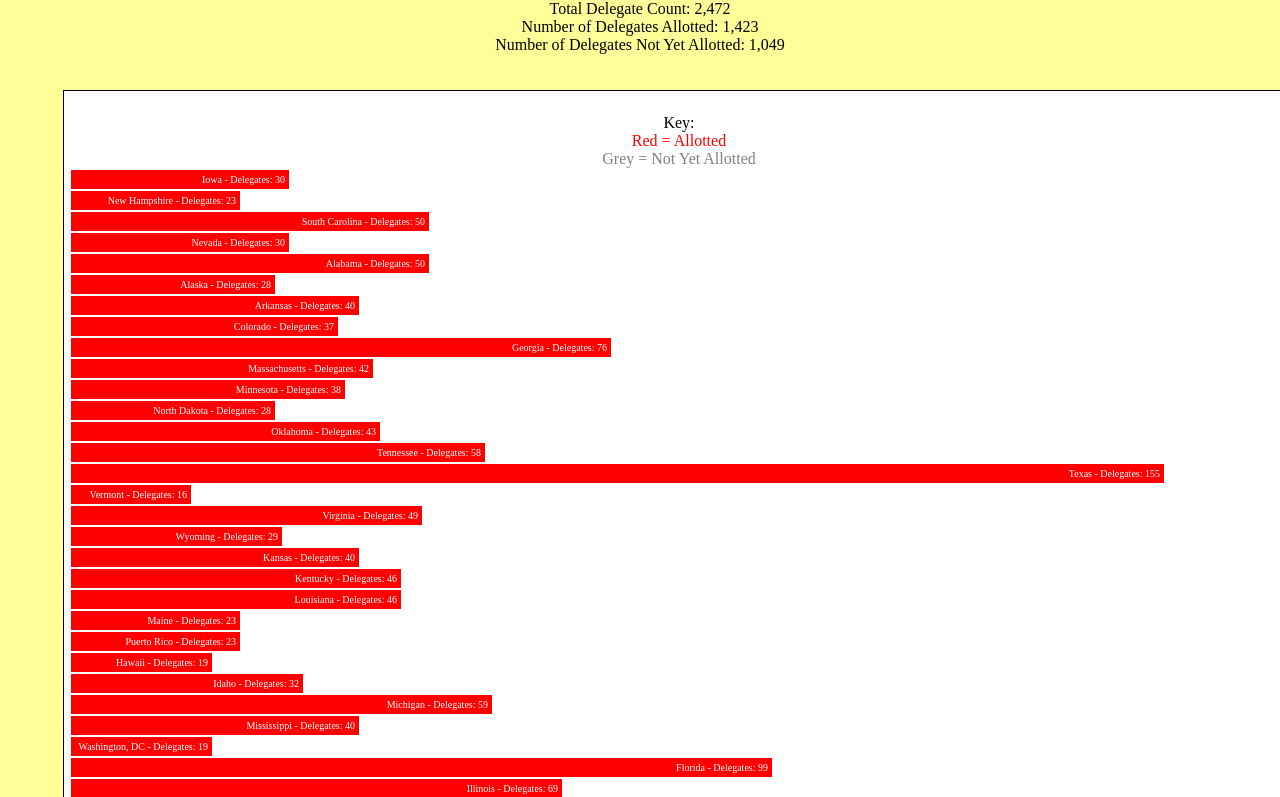
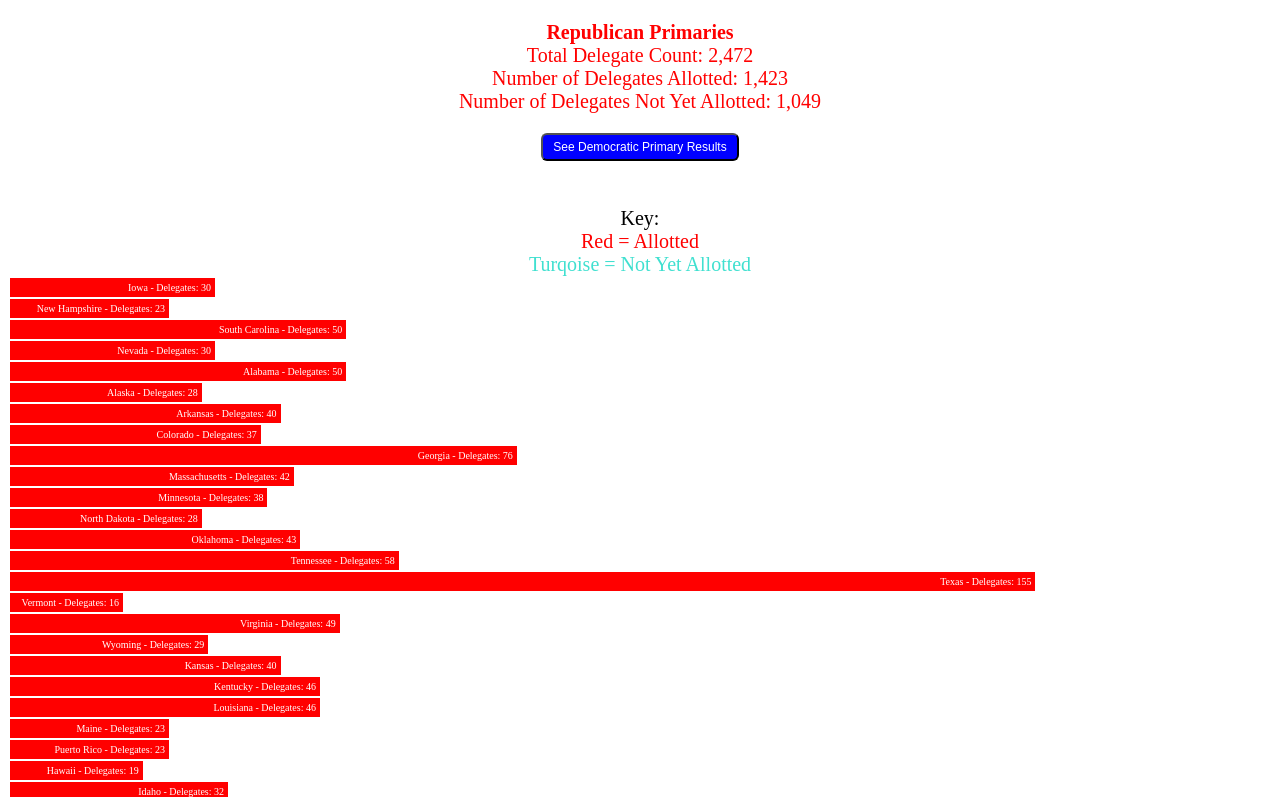
Before and after one commit to darwinchiu/SoftDevHW, a plain HTML site: page hw05/index.html in a window 1280 px wide. Shown: the part 80-877 px from the top of the page. Drawn offline with nearby package versions, Linux system fonts and the light colour scheme.

Commit message:
updated:

```diff
--- a/hw05/css/style.css
+++ b/hw05/css/style.css
@@ -1,14 +1,7 @@
 body{
-     background-color:#FFFF99;
+     font-size: 20px;
 }
 
-.container{
-    width: 1220px;
-    margin-left: 55px;
-    padding: 5px;
-    border: 1px solid black;
-    background: white;
-}
 
 .barChart div{
   font-size: 10px;
@@ -17,3 +10,12 @@ body{
   margin: 2px;
   color: white;
 }
+
+.button {
+    background-color: blue;
+    border-radius: 6px;
+    color: white;
+    padding: 5px 10px;
+    text-align: center;
+    font-size: 12px;
+}
--- a/hw05/index.html
+++ b/hw05/index.html
@@ -2,23 +2,27 @@
 <html>
   <head>
     <link rel="stylesheet" type="text/css" href="css/style.css">
-    <title>Republican Primaries</title>
+    <title>Primaries!</title>
   </head>
 
   <body>
     <center>
-      <h1><u>Republican Primaries</u></h1>
-      Total Delegate Count: 2,472<br>
-      Number of Delegates Allotted: 1,423<br>
-      Number of Delegates Not Yet Allotted: 1,049<br>
+      <u><h1>Primaries!</h1></u>
+      <p>
+	Republican Primaries <br>
+	Total Delegate Count: 2,472<br>
+	Number of Delegates Allotted: 1,423<br>
+	Number of Delegates Not Yet Allotted: 1,049<br>
+      </p>
+      <button id = "switchParty" class = "button">Switch Party</button>
       <br><br>
     </center>
 
     <div class = "container">
       <center>
 	<br>Key: <br>
-	<font color="red">Red = Allotted</font><br>
-	<font color="grey">Grey = Not Yet Allotted</font>
+	<key><font color="red">Red = Allotted</font></key><br>
+	<font color="#40E0D0">Turqoise = Not Yet Allotted</font>
       </center>
       <div class="barChart">
       </div>
--- a/hw05/index.js
+++ b/hw05/index.js
@@ -1,16 +1,75 @@
-var states = [['Iowa',30,true],['New Hampshire',23,true],['South Carolina',50,true],['Nevada',30,true],['Alabama',50,true],['Alaska',28,true],['Arkansas',40,true],['Colorado',37,true],['Georgia',76,true],['Massachusetts',42,true],['Minnesota',38,true],['North Dakota',28,true],['Oklahoma',43,true],['Tennessee',58,true],['Texas',155,true],['Vermont',16,true],['Virginia',49,true],['Wyoming',29,true],['Kansas',40,true],['Kentucky',46,true],['Louisiana',46,true],['Maine',23,true],['Puerto Rico',23,true],['Hawaii',19,true],['Idaho',32,true],['Michigan',59,true],['Mississippi',40,true],['Washington, DC',19,true],['Florida',99,true],['Illinois',69,true],['Missouri',52,true],['North Carolina',72,true],['Ohio',66,true],['Arizona',58,false],['Utah',40,false],['Wisconsin',42,false],['New York',95,false],['Connecticut',28,false],['Delaware',16,false],['Maryland',38,false],['Pennsylvania',71,false],['Rhode Island',19,false],['Indiana',57,false],['Nebraska',36,false],['West Virginia',34,false],['Oregon',28,false],['Washington',44,false],['California',172,false],['Montana',27,false],['New Jersey',51,false],['New Mexico',24,false],['South Dakota',29,false]];
+var republicans = [['Iowa',30,true],['New Hampshire',23,true],['South Carolina',50,true],['Nevada',30,true],['Alabama',50,true],['Alaska',28,true],['Arkansas',40,true],['Colorado',37,true],['Georgia',76,true],['Massachusetts',42,true],['Minnesota',38,true],['North Dakota',28,true],['Oklahoma',43,true],['Tennessee',58,true],['Texas',155,true],['Vermont',16,true],['Virginia',49,true],['Wyoming',29,true],['Kansas',40,true],['Kentucky',46,true],['Louisiana',46,true],['Maine',23,true],['Puerto Rico',23,true],['Hawaii',19,true],['Idaho',32,true],['Michigan',59,true],['Mississippi',40,true],['Washington, DC',19,true],['Florida',99,true],['Illinois',69,true],['Missouri',52,true],['North Carolina',72,true],['Ohio',66,true],['Arizona',58,false],['Utah',40,false],['Wisconsin',42,false],['New York',95,false],['Connecticut',28,false],['Delaware',16,false],['Maryland',38,false],['Pennsylvania',71,false],['Rhode Island',19,false],['Indiana',57,false],['Nebraska',36,false],['West Virginia',34,false],['Oregon',28,false],['Washington',44,false],['California',172,false],['Montana',27,false],['New Jersey',51,false],['New Mexico',24,false],['South Dakota',29,false]];
+
+var democrats = [['Iowa',52,true],['New Hampshire',32,true],['South Carolina',59,true],['Nevada',43,true],['Alabama',60,true],['Alaska',20,false],['Arkansas',37,true],['Colorado',78,true],['Georgia',117,true],['Massachusetts',116,true],['Minnesota',93,true],['North Dakota',23,false],['Oklahoma',42,true],['Tennessee',75,true],['Texas',251,true],['Vermont',26,true],['Virginia',109,true],['Wyoming',18,false],['Kansas',37,true],['Kentucky',60,false],['Louisiana',59,true],['Maine',30,true],['Puerto Rico',67,false],['Hawaii',35,false],['Idaho',32,true],['Michigan',147,true],['Mississippi',41,true],['Washington, DC',46,false],['Florida',246,true],['Illinois',182,true],['Missouri',84,true],['North Carolina',121,true],['Ohio',160,true],['Arizona',85,false],['Utah',37,false],['Wisconsin',96,false],['New York',291,false],['Connecticut',71,false],['Delaware',31,false],['Maryland',118,false],['Pennsylvania',210,false],['Rhode Island',33,false],['Indiana',92,false],['Nebraska',30,true],['West Virginia',37,false],['Oregon',74,false],['Washington',118,false],['California',548,false],['Montana',27,false],['New Jersey',142,false],['New Mexico',43,false],['South Dakota',25,false]];
+
+var x = window.innerWidth || document.documentElement.clientWidth || document.body.clientWidth;
+
+var democratic = false;
+
+var max = 195;
+
+var changeParty = function(){
+
+    var scale = d3.scale.linear()
+	.domain([0, max])
+	.range([0, x]);
 
     d3.select(".barChart")
 	.selectAll("div")
-    .data(states)
+	.remove();
+
+    d3.select(".barChart")
+	.selectAll("div")
+	.data(
+	    function(){
+		if (democratic){
+		    return democrats;}
+		else{
+		    return republicans;}})
 	.enter().append("div")
 	.transition()
 	.duration(2000)
-    .style("width", function(d) {return d[1]*7 + "px";})
+	.style("width", function(d) {return scale(d[1])+ "px";})
 	.style("background-color",
 	       function(d){
-	       if (d[2]){
+		   if (d[2] && democratic){
+		       return "blue";}
+		   else if (d[2] && !democratic){
 		       return "red";}
 		   else{
-		   return "grey";}})
+		       return "#40E0D0";}})
 	.text(function(d) {return d[0]+" - Delegates: "+d[1];});
+
+    if (democratic){
+	democratic = false;
+	max = 195;
+	d3.select("key")
+	    .style("color","blue")
+	    .text("Blue = Allotted");
+	d3.select(".button")
+	    .style("background-color", "red")
+	    .text("See Republican Primary Results");
+	d3.select("p")
+	    .html("<b>Democratic Primaries</b><br>Total Delegate Count: 4,765<br>Number of Delegates Allotted: 2,500<br>Number of Delegates Not Yet Allotted: 2,265<br>")
+	    .style("color","blue");
+    }
+
+    else if (!democratic){
+	democratic = true;
+	max = 620;
+	d3.select("key")
+	    .style("color","red")
+	    .text("Red = Allotted");
+	d3.select(".button")
+	    .style("background-color", "blue")
+	    .text("See Democratic Primary Results");
+	d3.select("p")
+	    .html("<b>Republican Primaries</b><br>Total Delegate Count: 2,472<br>Number of Delegates Allotted: 1,423<br>Number of Delegates Not Yet Allotted: 1,049<br>")
+	    .style("color","red")
+    }
+};
+
+changeParty();
+
+var switchParty = document.getElementById("switchParty");
+switchParty.addEventListener("click",changeParty);
```
Lines whose indentation alone changed are shown as unchanged.
